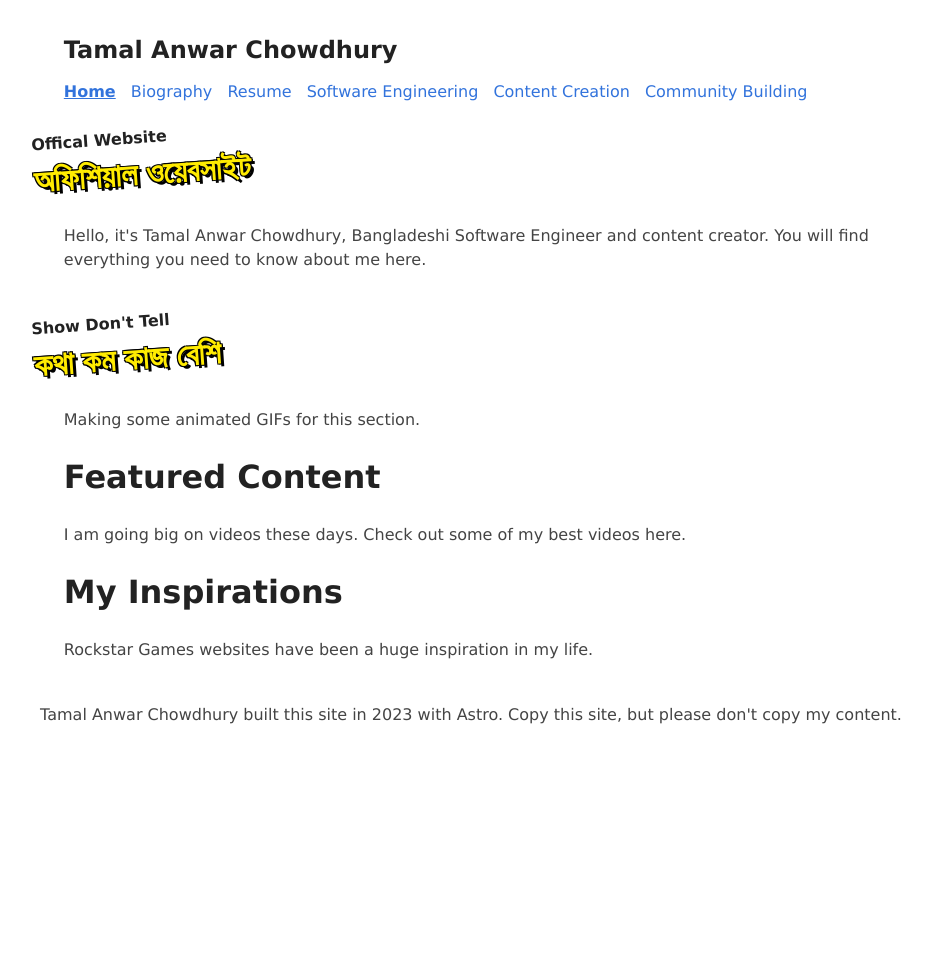
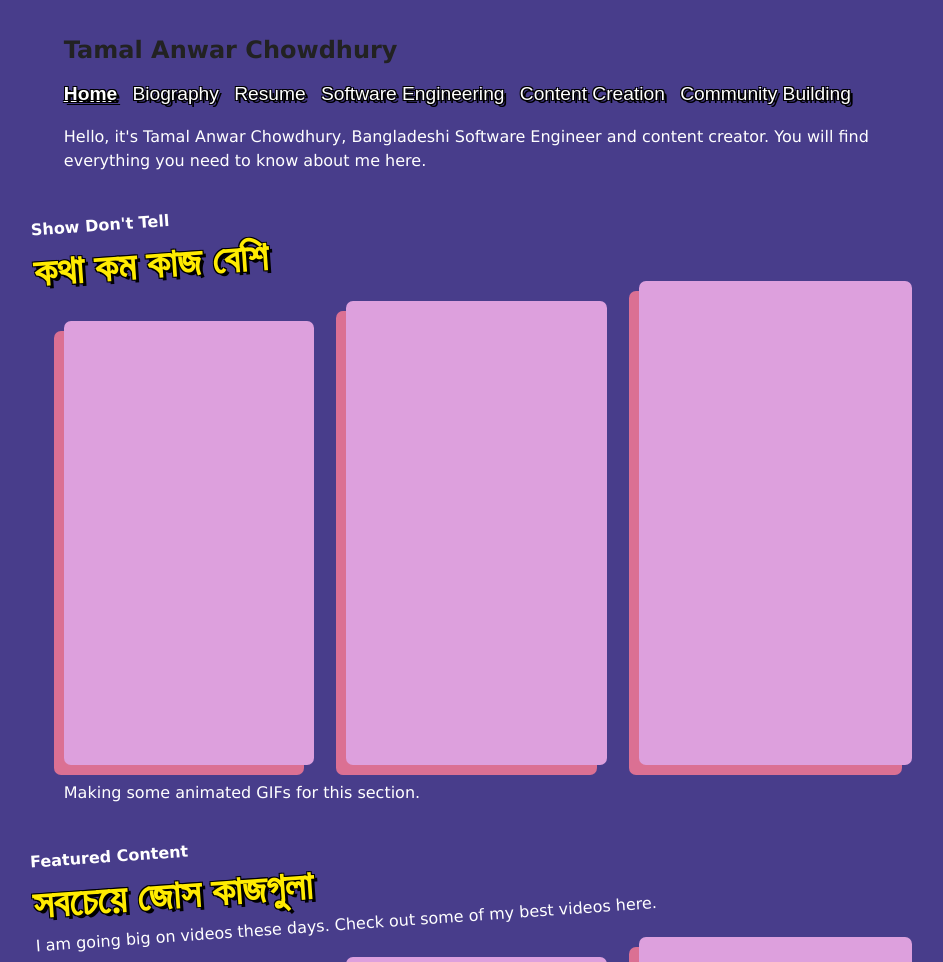
Before and after one commit to tamalchowdhury/astroresume, an Astro site: page / in a window 1280 px wide. Shown: the top 962 px of the page, without its empty margins (169-1112 px from the left). Before the commit the page ends 800 px from the top, so only its background shows below. Built offline with nearby package versions, Linux system fonts and the light colour scheme; Astro itself is replaced by a stand-in of ours; a web font is replaced by a local one.

Commit message:
adds menu font and style

```diff
--- a/src/components/Header.astro
+++ b/src/components/Header.astro
@@ -3,11 +3,11 @@ import HeaderLink from './HeaderLink.astro';
 import { SITE_TITLE } from '../config';
 ---
 
-<header class="wrapper">
+<header class='wrapper'>
   <h2>
     {SITE_TITLE}
   </h2>
-  <nav>
+  <nav class='menu'>
     <HeaderLink href='/'>Home</HeaderLink>
     <HeaderLink href='/bio'>Biography</HeaderLink>
     <HeaderLink href='/resume'>Resume</HeaderLink>
--- a/src/pages/index.astro
+++ b/src/pages/index.astro
@@ -17,10 +17,6 @@ import { SITE_TITLE, SITE_DESCRIPTION } from '../config';
     <Header title={SITE_TITLE} />
     <>
       <div class='wrapper'>
-        <div class='heading'>
-          <h1 class='en'>Offical Website</h1>
-          <h1 class='bangla'>অফিশিয়াল ওয়েবসাইট</h1>
-        </div>
         <p>
           Hello, it's Tamal Anwar Chowdhury, Bangladeshi Software Engineer and
           content creator. You will find everything you need to know about me
@@ -31,13 +27,29 @@ import { SITE_TITLE, SITE_DESCRIPTION } from '../config';
           <h1 class='en'>Show Don't Tell</h1>
           <h1 class='bangla'>কথা কম কাজ বেশি</h1>
         </div>
+
+        <div class='content'>
+          <div class='item one'></div>
+          <div class='item two'></div>
+          <div class='item three'></div>
+        </div>
+
         <p>Making some animated GIFs for this section.</p>
 
-        <h1>Featured Content</h1>
-        <p>
-          I am going big on videos these days. Check out some of my best videos
-          here.
-        </p>
+        <div class='heading'>
+          <h1 class='en'>Featured Content</h1>
+          <h1 class='bangla'>সবচেয়ে জোস কাজগুলা</h1>
+          <p>
+            I am going big on videos these days. Check out some of my best
+            videos here.
+          </p>
+        </div>
+
+        <div class='content'>
+          <div class='item one'></div>
+          <div class='item two'></div>
+          <div class='item three'></div>
+        </div>
 
         <h1>My Inspirations</h1>
         <p>Rockstar Games websites have been a huge inspiration in my life.</p>
--- a/src/styles/global.css
+++ b/src/styles/global.css
@@ -16,9 +16,25 @@
 	font-display: swap;
 }
 
+.menu {
+	font-family: "Shamim", Arial, Helvetica, sans-serif;
+	font-size: 1.2rem;
+}
+
+.menu a {
+	color: white;
+	text-shadow:
+	3px 3px 0 #000,
+	-1px -1px 0 #000,
+	1px -1px 0 #000,
+	-1px 1px 0 #000,
+	1px 1px 0 #000;
+}
+
 .bangla {
 	font-family: "Shamim", Arial, Helvetica, sans-serif;
 	color: var(--yellow);
+	font-size: 2.5rem;
 
 	text-shadow:
 	3px 3px 0 #000,
@@ -31,6 +47,7 @@
 
 .en {
 	font-size: 1rem;
+	color: #fff;
 
 }
 
@@ -40,11 +57,38 @@
 	margin-left: -2rem;
 }
 
-.heading h1 {
+.heading h1, .heading p {
 	margin: 0;
 
 }
 
+.content {
+	display: grid;
+	grid-template-columns: repeat(3, 1fr);
+	gap: 2rem;
+
+}
+
+
+.item {
+	background: plum;
+	aspect-ratio: 9/16;
+	border-radius: 7px;
+
+	box-shadow: -10px 10px 0 palevioletred;
+}
+
+.item.one {
+
+}
+
+.item.two {
+	margin-top: -20px;
+}
+
+.item.three {
+	margin-top: -40px;
+}
 
 
 body {
@@ -52,11 +96,11 @@ body {
 	margin: auto;
 	padding: 20px;
 	text-align: left;
-	background-color: #fff;
+	background-color: darkslateblue;
 	word-wrap: break-word;
 	overflow-wrap: break-word;
 	line-height: 1.5;
-	color: #444;
+	color: #fff;
 }
 
 .wrapper {
```
